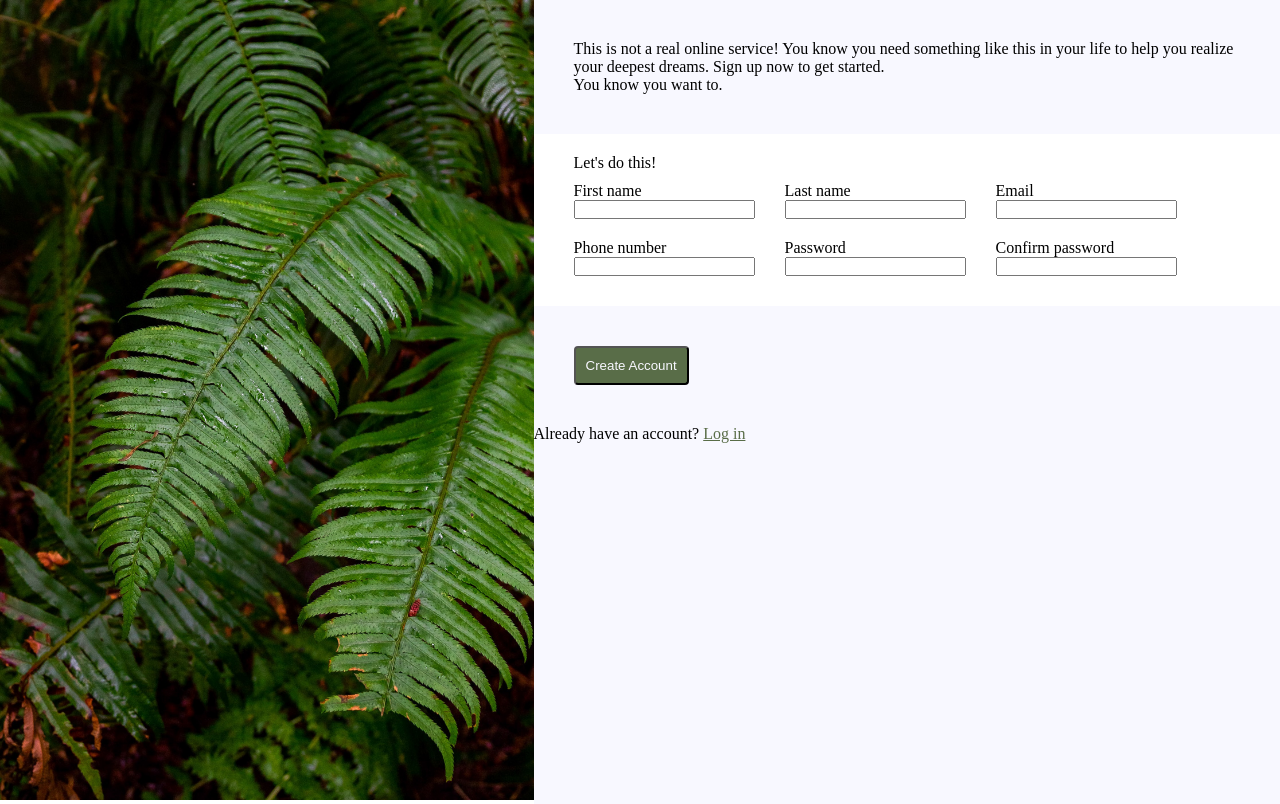
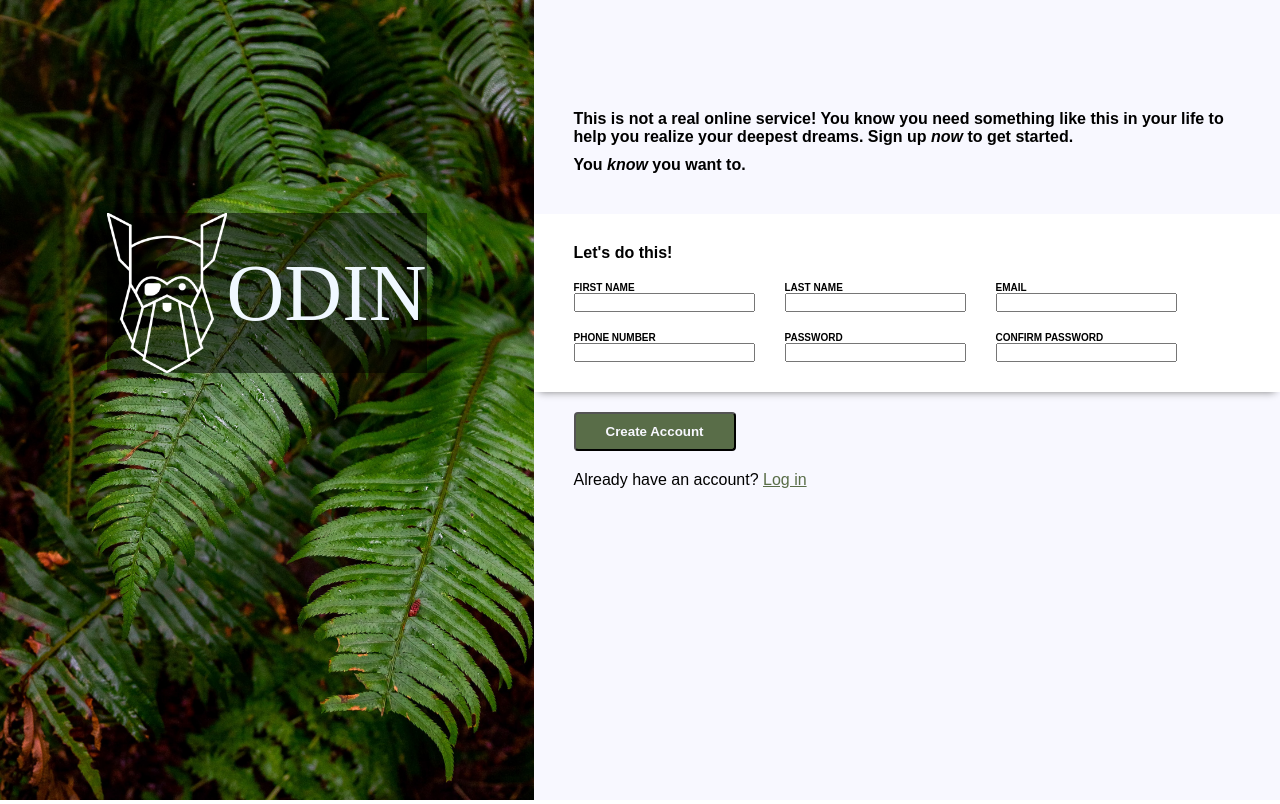
Before and after one commit to PepaHrebec/sign-up-form, a plain HTML site: page index.html in a window 1280 px wide. Drawn offline with Linux system fonts and the light colour scheme; a script that the page names is missing; a web font is replaced by a local one.

Commit message:
Add new font, Odin logo, font styling

```diff
--- a/index.html
+++ b/index.html
@@ -12,46 +12,47 @@
     <div class="content">
         <div class="left">
             <div class="logo">
-
+                <img class="odin-logo" src="./pics/odin-lined.png" alt="Logo">
+                <div>ODIN</div>
             </div>
             <img class="fern" src="./pics/fern.jpg" alt="Photo of a fern">
         </div>
         <div class="right">
             <div class="top">
-                </p>This is not a real online service! You know you need something like this in your life to help you realize your deepest dreams. Sign up now to get started.</p>
-                </p>You know you want to.</p>
+                </p>This is not a real online service! You know you need something like this in your life to help you realize your deepest dreams. Sign up <em>now</em> to get started.</p>
+                </p>You <em>know</em> you want to.</p>
             </div>
             <div class="center">
                 <div class="motivate">Let's do this!</div>
                 <form action="http://httpbin.org/post" method="post">
                     <div class="form-inp">
-                        <label for="first-name">First name</label>
+                        <label for="first-name">FIRST NAME</label>
                         <input type="text" name="first-name" id="first-name">
                     </div>
                     <div class="form-inp">
-                        <label for="last-name">Last name</label>
+                        <label for="last-name">LAST NAME</label>
                         <input type="text" name="last-name" id="last-name">
                     </div>
                     <div class="form-inp">
-                        <label for="email">Email</label>
+                        <label for="email">EMAIL</label>
                         <input type="email" name="email" id="email">
                     </div>
                     <div class="form-inp">
-                        <label for="phone-num">Phone number</label>
+                        <label for="phone-num">PHONE NUMBER</label>
                         <input type="number" name="phone-num" id="phone-num">
                     </div>
                     <div class="form-inp">
-                        <label for="passwd">Password</label>
+                        <label for="passwd">PASSWORD</label>
                         <input type="password" name="passwd" id="passwd">
                     </div>
                     <div class="form-inp">
-                        <label for="passwd-check">Confirm password</label>
+                        <label for="passwd-check">CONFIRM PASSWORD</label>
                         <input type="password" name="passwd-check" id="passwd-check">
                     </div>
                 </form>
             </div>
             <button>Create Account</button>
-            <p>Already have an account? <a href="index.html">Log in</a></p>
+            <div class="login">Already have an account? <a href="index.html">Log in</a></div>
         </div>
     </div>
 </body>
--- a/styles.css
+++ b/styles.css
@@ -1,7 +1,56 @@
+@font-face {
+    font-family: 'norsebold';
+    src: url('norse-bold-webfont.woff2') format('woff2'),
+         url('norse-bold-webfont.woff') format('woff');
+    font-weight: normal;
+    font-style: normal;
+}
+
+:root {
+    font-family: Arial, Helvetica, sans-serif;
+}
+
 * {
     padding: 0;
     margin: 0;
     box-sizing: border-box;
+}
+
+.left {
+    display: flex;
+    justify-content: center;
+}
+
+.logo {
+    margin-top: calc(100% / 6);
+    position: absolute;
+    color: aliceblue;
+    height: 10rem;
+    display: flex;
+    align-items: center;
+    font-size: 5rem;
+    background-color: hsla(0, 0%, 0%, 0.5);
+    font-family: "norsebold";
+}
+
+.odin-logo {
+    height: 100%;
+    width: 100%;
+}
+
+.top, .motivate, button {
+    font-weight: 600;
+    font-size: 1,5rem;
+}
+
+.login {
+    font-size: 1,5rem;
+    margin-left: 40px;
+}
+
+label {
+    font-weight: 600;
+    font-size: 10px;
 }
 
 a {
@@ -16,19 +65,18 @@ a {
     height: 100vh;
 }
 
-.left {
-    flex: 1;
-}
-
 .right {
     display: flex;
     flex-direction: column;
-    flex: 2;
     background-color: ghostwhite;
 }
 
 .top {
-    padding: 40px;
+    padding: 100px 50px 30px 40px;
+}
+
+.top > p {
+    margin-bottom: 10px;
 }
 
 .center {
@@ -36,6 +84,7 @@ a {
     display: flex;
     flex-wrap: wrap;
     padding: 20px;
+    box-shadow: 0px 5px 8px -5px gray;
 }
 
 label {
@@ -52,14 +101,14 @@ form {
 }
 
 .motivate {
-    margin-left: 20px;
+    margin: 10px 20px;
 }
 
 button {
     background-color: #596D48;
     color: ghostwhite;
     border-radius: 4px;
-    padding: 10px;
+    padding: 10px 30px;
     width: fit-content;
-    margin: 40px;
+    margin: 20px 40px;
 }
```
Also changed, not shown: script.js (deleted).
